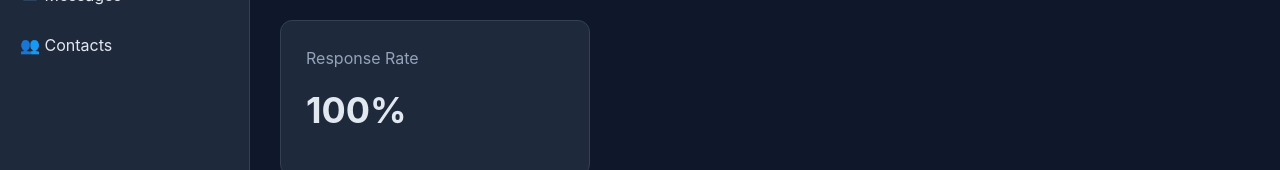
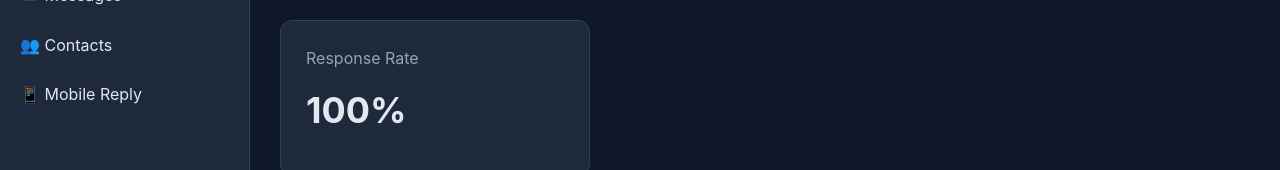
Before and after one commit to escothecreator/RelationshipOS, a plain HTML site: page index.html in a window 1280 px wide. Shown: the part 266-436 px from the top of the page. Drawn offline with Linux system fonts and the light colour scheme.

Commit message:
Update index.html

```diff
--- a/index.html
+++ b/index.html
@@ -276,6 +276,9 @@
                 <div class="nav-item" onclick="showView('contacts')">
                     👥 Contacts
                 </div>
+                <div class="nav-item" onclick="window.open('./mobile/quick-reply.html', '_blank')">
+    📱 Mobile Reply
+</div>
             </nav>
         </aside>
 
```
